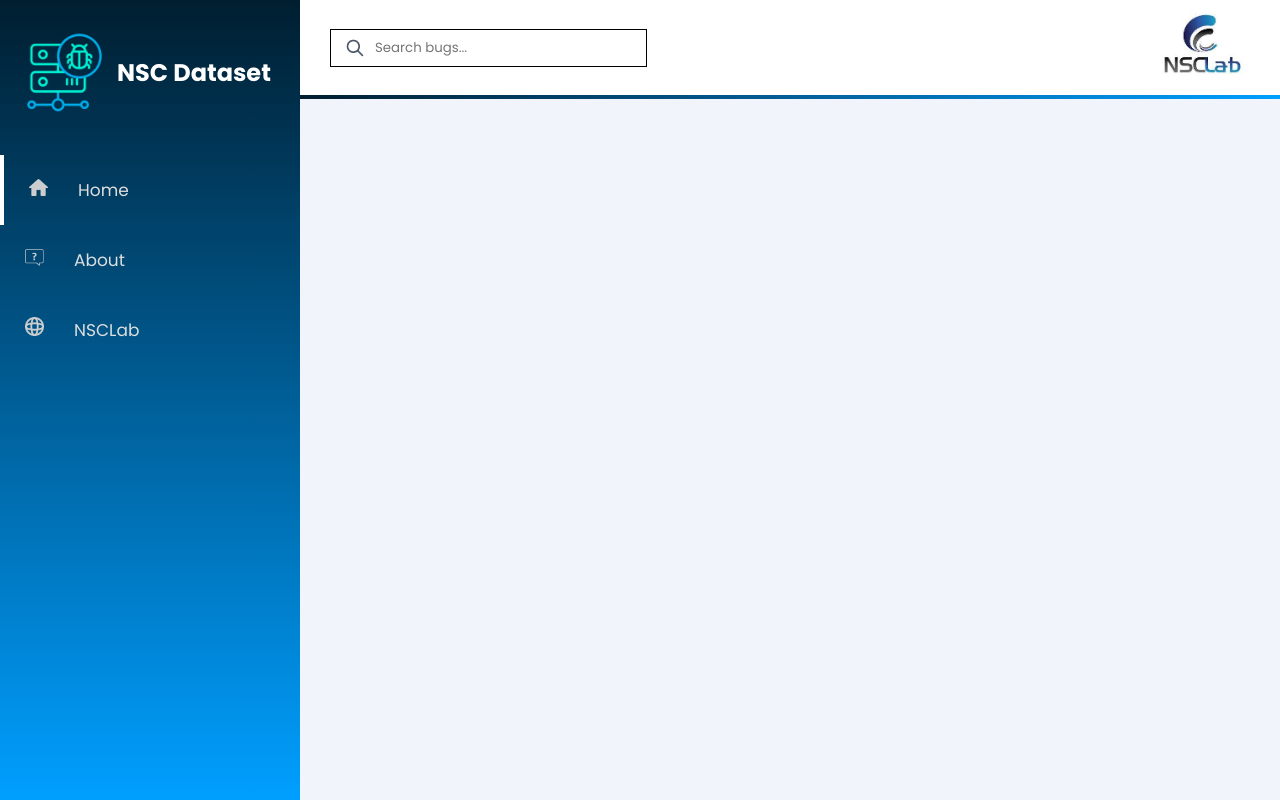
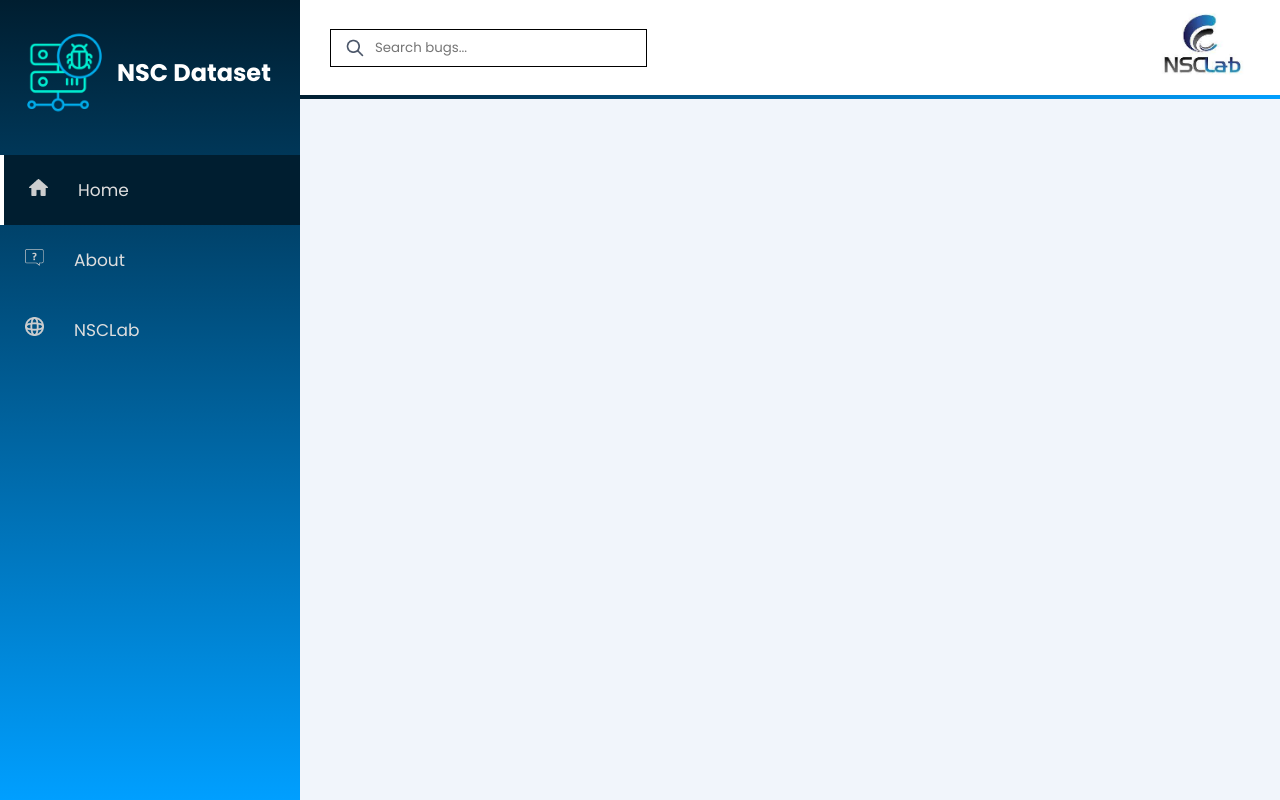
Before and after one commit to Teu2/NSCWebBasedDataSet, a PHP site: page / in a window 1280 px wide. Run offline with PHP 8.4, Linux system fonts and the light colour scheme; some libraries are stand-ins or nearby versions.

Commit message:
small edits to navbar

```diff
--- a/about.html
+++ b/about.html
@@ -17,9 +17,9 @@
             </div>
             <div class="navigation">
                 <ul>
-                    <li><a href="index.html"><img src="images/home.png" alt="">Home</a></li>
-                    <div class="current"><li><a href="about.html"><img src="images/about.png" alt="" class="current">About</a></li></div>
-                    <li><a href="http://nsclab.org/nsclab/" target="_blank"><img src="images/domain.png" alt="">NSCLab</a></li>
+                    <li><div class="nav_hover"><a href="index.html"><img src="images/home.png" alt="">Home</a></div></li>
+                    <div class="current"><li><div class="nav_hover"><a href="about.html"><img src="images/about.png" alt="">About</a></div></li></div>
+                    <li><div class="nav_hover"><a href="http://nsclab.org/nsclab/" target="_blank"><img src="images/domain.png" alt="">NSCLab</a></div></li>
                 </ul>
             </div>
         </section>
--- a/index.html
+++ b/index.html
@@ -17,9 +17,9 @@
             </div>
             <div class="navigation">
                 <ul>
-                    <div class="current"><li><a href="index.html"><img src="images/home.png" alt="">Home</a></li></div>
-                    <li><a href="about.html"><img src="images/about.png" alt="">About</a></li>
-                    <li><a href="http://nsclab.org/nsclab/" target="_blank"><img src="images/domain.png" alt="">NSCLab</a></li>
+                    <div class="current"><li><div class="nav_hover"><a href="index.html"><img src="images/home.png" alt="">Home</a></div></li></div>
+                    <li><div class="nav_hover"><a href="about.html"><img src="images/about.png" alt="">About</a></div></li>
+                    <li><div class="nav_hover"><a href="http://nsclab.org/nsclab/" target="_blank"><img src="images/domain.png" alt="">NSCLab</a></div></li>
                 </ul>
             </div>
         </section>
--- a/styles/styles.css
+++ b/styles/styles.css
@@ -14,7 +14,14 @@
 }
 
 .current li {
+  background-color: #001E30;
   border-left: 4px solid white;
+}
+.current .nav_hover {
+  transition: 0.3s ease;
+}
+.current .nav_hover:hover {
+  transform: translate(5px, 0);
 }
 
 body {
@@ -41,8 +48,10 @@ body #side_menu .navigation ul li {
   width: 100%;
   transition: 0.3s ease;
 }
-body #side_menu .navigation ul li:hover {
-  cursor: pointer;
+body #side_menu .navigation ul li .nav_hover {
+  transition: 0.3s ease;
+}
+body #side_menu .navigation ul li .nav_hover:hover {
   transform: translate(5px, 0);
 }
 body #side_menu .navigation ul li img {
@@ -59,10 +68,6 @@ body #side_menu .navigation ul li a {
   text-align: center;
   margin: 0 10px 0 25px;
   transition: 0.3s ease;
-}
-body #side_menu .navigation ul li a:hover {
-  cursor: pointer;
-  transform: translate(5px, 0);
 }
 body #interface {
   width: calc(100% - 300px);
--- a/styles/styles.scss
+++ b/styles/styles.scss
@@ -18,7 +18,16 @@
 .current{
 
     li{
+        background-color: #001E30;
         border-left: 4px solid white;
+    }
+
+    .nav_hover{
+        transition: 0.3s ease;
+
+        &:hover{
+            transform: translate(5px, 0);
+        }
     }
 }
 
@@ -48,10 +57,12 @@ body{
                     width: 100%;
                     transition: 0.3s ease;
 
-                    &:hover{
-                        cursor: pointer;
-                        transform: translate(5px, 0);
+                    .nav_hover{
+                        transition: 0.3s ease;
 
+                        &:hover{
+                            transform: translate(5px, 0);
+                        }
                     }
 
                     img{
@@ -69,11 +80,6 @@ body{
                         text-align: center;
                         margin: 0 10px 0 25px;
                         transition: 0.3s ease;
-
-                        &:hover{
-                            cursor: pointer;
-                            transform: translate(5px, 0);
-                        }
                     }
                 }
             }
```
Also changed, not shown: 1 other file.
